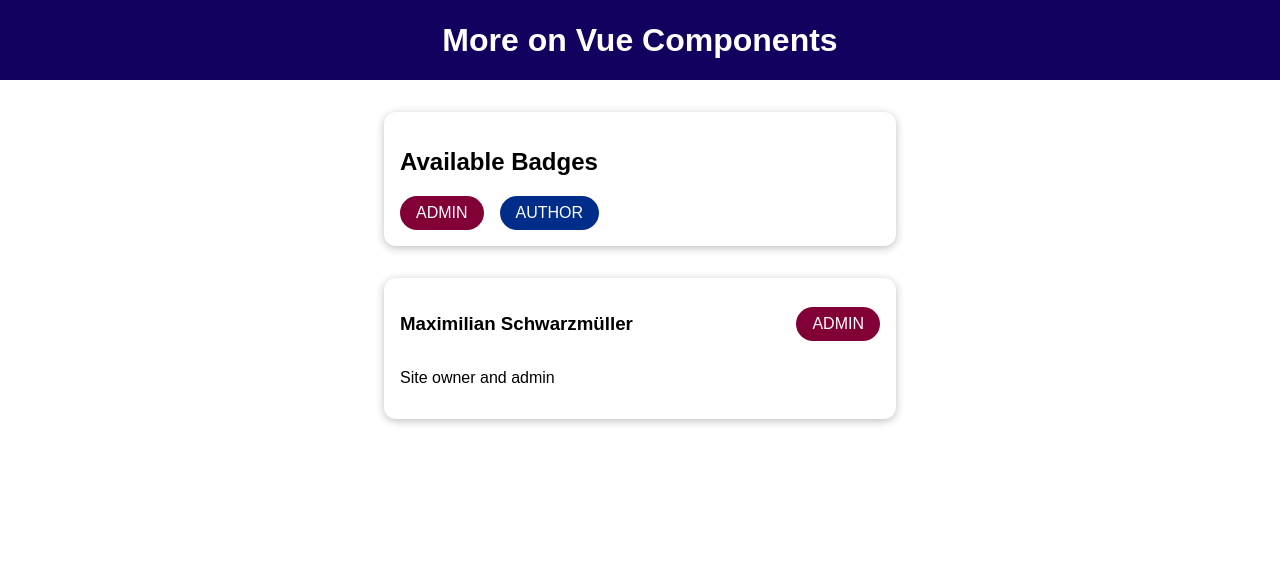
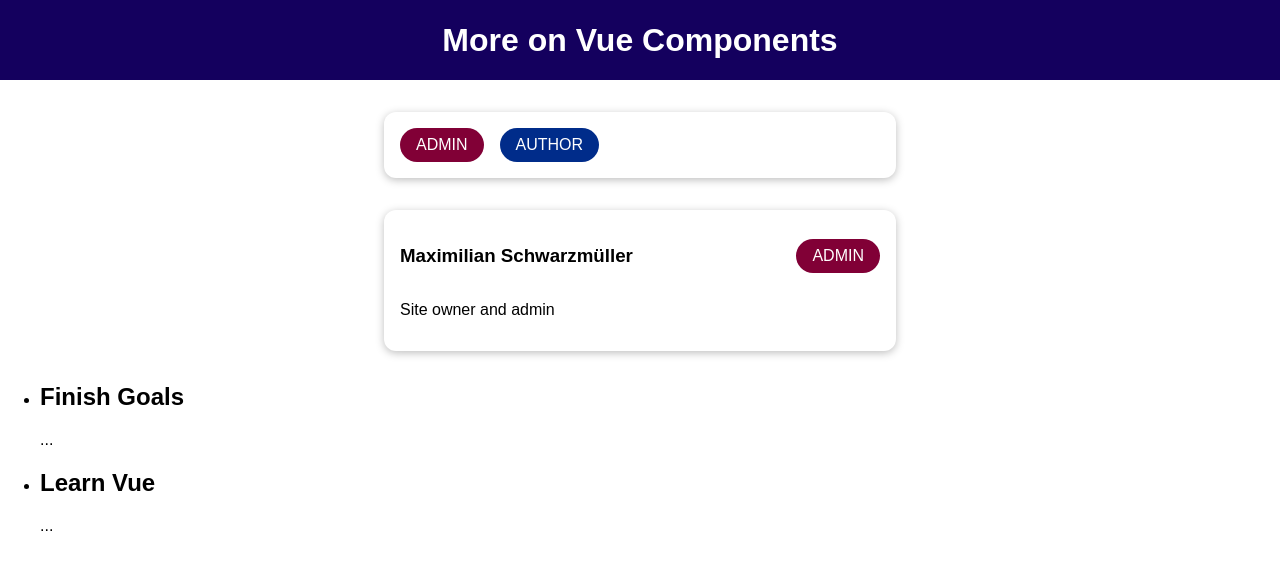
Before and after one commit to chhw130/Vue-ComponentFunction, a Vue app: page / in a window 1280 px wide. Shown: the top 570 px of the page. Built offline with nearby package versions, Linux system fonts and the light colour scheme.

Commit message:
Feat : CourseGoal Component

```diff
--- a/src/App.vue
+++ b/src/App.vue
@@ -7,6 +7,12 @@
       :info-text="activeUser.description"
       :role="activeUser.role"
     ></user-info>
+    <CourseGoal>
+      <template #default="slotProps">
+        <h2>{{ slotProps.item }}</h2>
+        <p>{{ slotProps.anotherProps }}</p>
+      </template>
+    </CourseGoal>
   </div>
 </template>
 
@@ -14,12 +20,14 @@
 import TheHeader from "./components/TheHeader.vue";
 import BadgeList from "./components/BadgeList.vue";
 import UserInfo from "./components/UserInfo.vue";
+import CourseGoal from "./components/CourseGoal.vue";
 
 export default {
   components: {
     TheHeader,
     BadgeList,
     UserInfo,
+    CourseGoal,
   },
   data() {
     return {
--- a/src/components/BadgeCard.vue
+++ b/src/components/BadgeCard.vue
@@ -1,7 +1,10 @@
 <template>
   <div>
-    <header>
-      <slot name="header"></slot>
+    <!-- 조건부에 따라 header태그 삭제 -->
+    <header v-if="$slots.header">
+      <slot name="header">
+        <p>weqf</p>
+      </slot>
     </header>
     <slot></slot>
   </div>
--- a/src/components/BadgeList.vue
+++ b/src/components/BadgeList.vue
@@ -1,10 +1,10 @@
 <template>
   <section>
     <badge-card>
-      <template v-slot:header>
+      <!-- <template v-slot:header>
         <h2>Available Badges</h2>
-      </template>
-      <template v-slot:default>
+      </template> -->
+      <template #default>
         <ul>
           <li>
             <base-badge type="admin" caption="ADMIN"></base-badge>
--- /dev/null
+++ b/src/components/CourseGoal.vue
@@ -0,0 +1,17 @@
+<template>
+  <ul>
+    <li v-for="goal in goals" :key="goal">
+      <slot :item="goal" anotherProps="..."> </slot>
+    </li>
+  </ul>
+</template>
+
+<script>
+export default {
+  data() {
+    return {
+      goals: ["Finish Goals", "Learn Vue"],
+    };
+  },
+};
+</script>
--- a/src/components/UserInfo.vue
+++ b/src/components/UserInfo.vue
@@ -1,11 +1,11 @@
 <template>
   <section>
     <badge-card>
-      <template v-slot:header>
+      <template #header>
         <h3>{{ fullName }}</h3>
         <base-badge :type="role" :caption="role.toUpperCase()"></base-badge>
       </template>
-      <template v-slot:default>
+      <template #default>
         <p>{{ infoText }}</p>
       </template>
     </badge-card>
```
